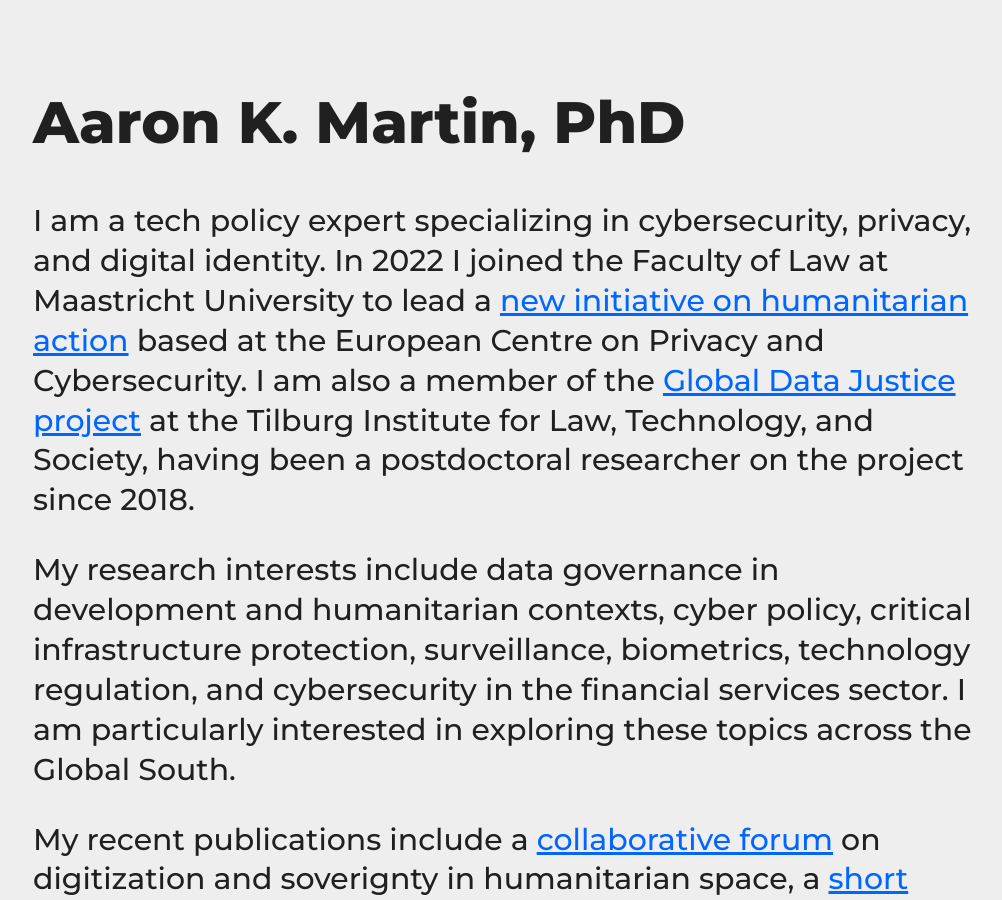
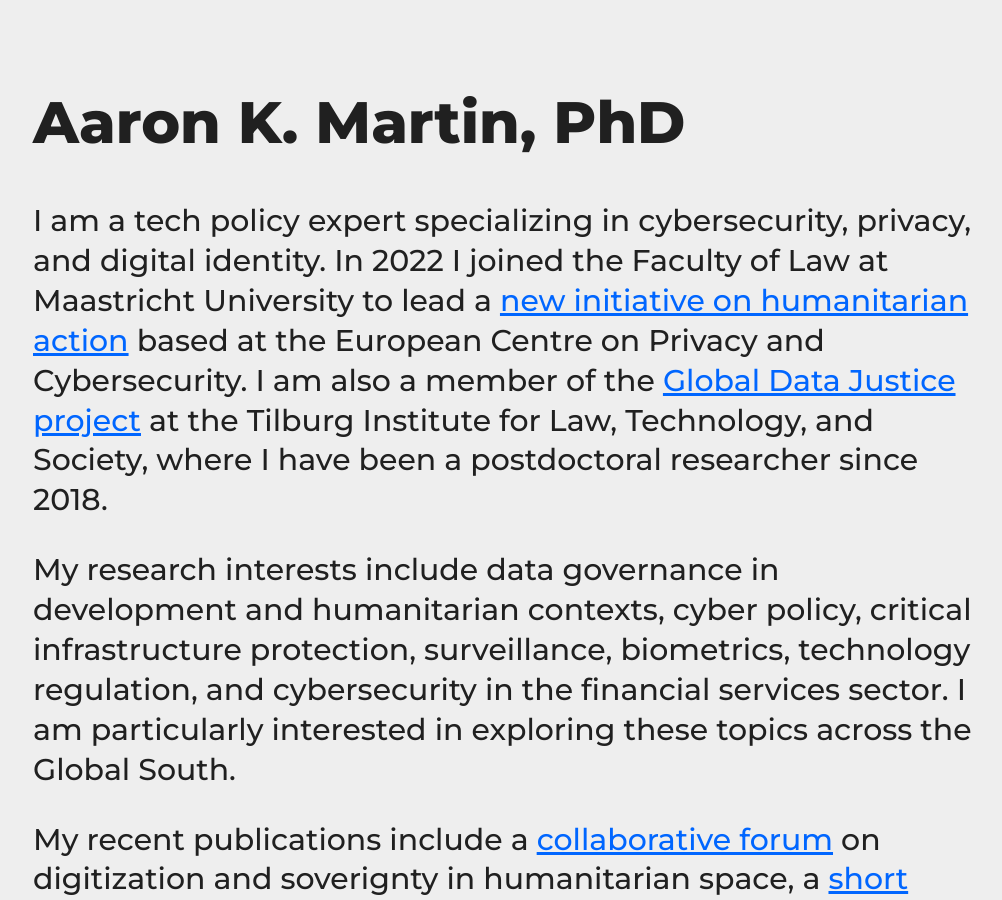
Before and after one commit to haroonalrasheed/641a, a Jekyll site: the page built from index.md, in a window 1280 px wide and 900 px high. Shown: the whole window, without its empty margins (131-1133 px from the left). Built offline with Jekyll 4.4.1, drawn with Linux system fonts in a browser that asks for light colours.

Commit message:
Update index.md

```diff
--- a/index.md
+++ b/index.md
@@ -2,7 +2,7 @@
 layout: default
 title: Aaron K. Martin, PhD
 ---
-I am a tech policy expert specializing in cybersecurity, privacy, and digital identity. In 2022 I joined the Faculty of Law at Maastricht University to lead a [new initiative on humanitarian action](https://www.maastrichtuniversity.nl/ecpc/humanitarian-action-programme) based at the European Centre on Privacy and Cybersecurity. I am also a member of the [Global Data Justice project](https://globaldatajustice.org) at the Tilburg Institute for Law, Technology, and Society, having been a postdoctoral researcher on the project since 2018.
+I am a tech policy expert specializing in cybersecurity, privacy, and digital identity. In 2022 I joined the Faculty of Law at Maastricht University to lead a [new initiative on humanitarian action](https://www.maastrichtuniversity.nl/ecpc/humanitarian-action-programme) based at the European Centre on Privacy and Cybersecurity. I am also a member of the [Global Data Justice project](https://globaldatajustice.org) at the Tilburg Institute for Law, Technology, and Society, where I have been a postdoctoral researcher since 2018.
 
 My research interests include data governance in development and humanitarian contexts, cyber policy, critical infrastructure protection, surveillance, biometrics, technology regulation, and cybersecurity in the financial services sector. I am particularly interested in exploring these topics across the Global South.
 
```
